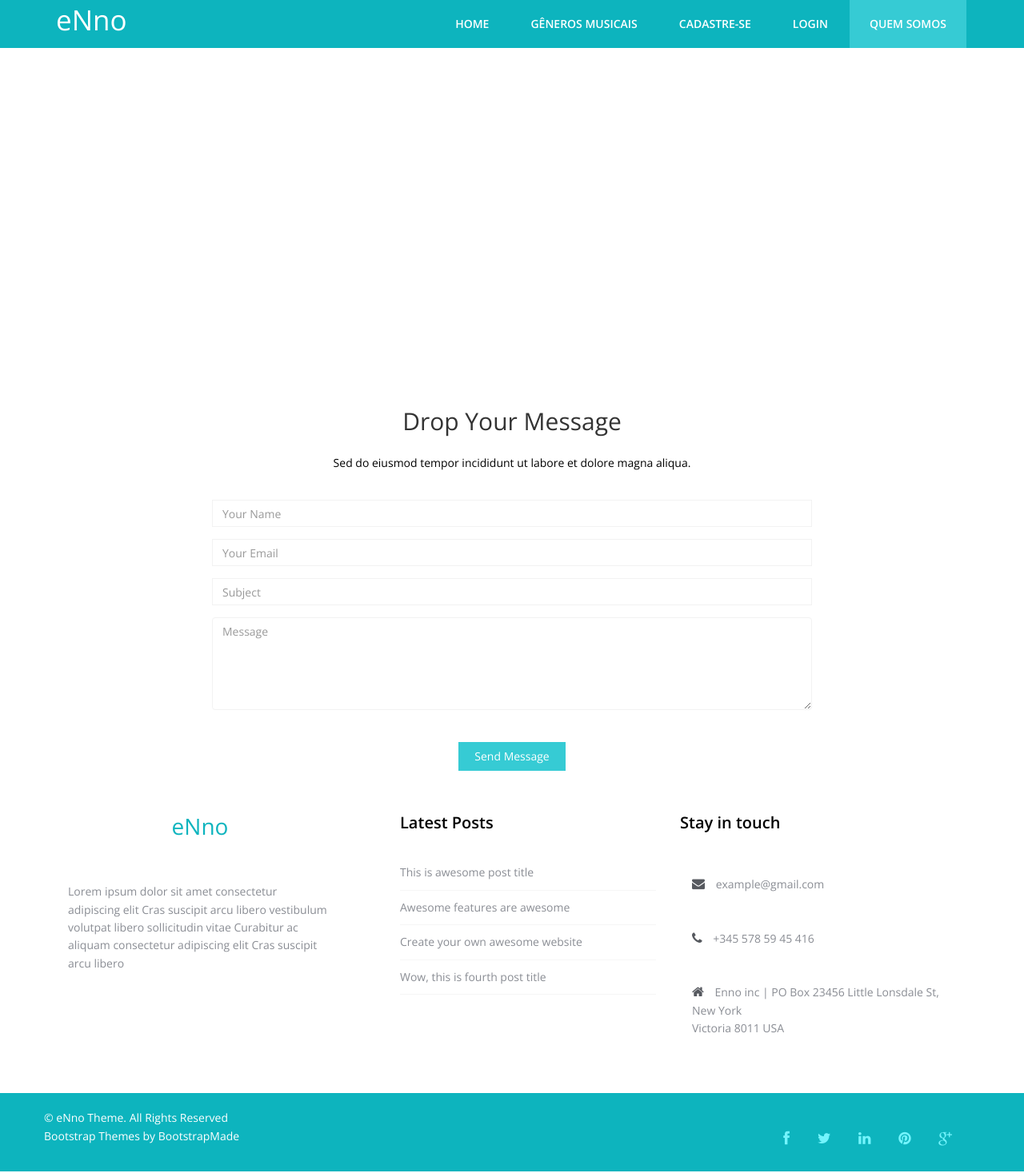
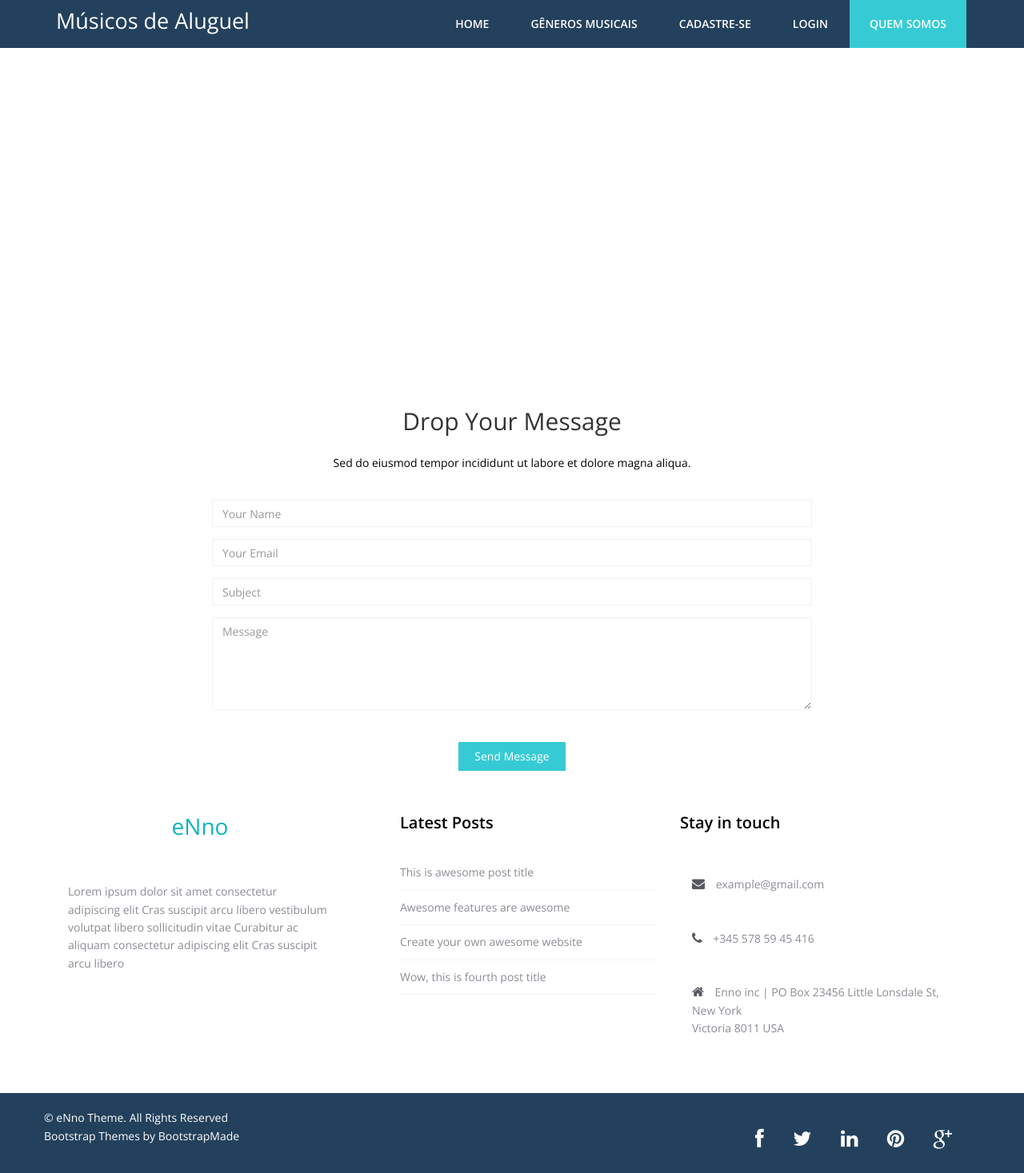
Before and after one commit to Leonardo-AD/template, a PHP site: page /contact.php in a window 1280 px wide. Shown: the whole page at 80% size. Run offline with PHP 8.4, Linux system fonts and the light colour scheme; some libraries are stand-ins or nearby versions.

Commit message:
atualização 10/05/18

```diff
--- a/blog.php
+++ b/blog.php
@@ -5,7 +5,7 @@
   <meta charset="utf-8">
   <meta http-equiv="X-UA-Compatible" content="IE=edge">
   <meta name="viewport" content="width=device-width, initial-scale=1">
-  <title>eNno Bootstrap Template</title>
+  <title>Músicos de Aluguel</title>
 
   <!-- Bootstrap -->
   <link href="css/bootstrap.min.css" rel="stylesheet">
@@ -18,6 +18,7 @@
   <link rel="stylesheet" type="text/css" href="css/demo.css" />
   <link rel="stylesheet" type="text/css" href="css/set1.css" />
   <link href="css/style.css" rel="stylesheet">
+  <link rel="shortcut icon" href="img/logoo.png">
 
 </head>
 
@@ -32,7 +33,7 @@
 					<span class="icon-bar"></span>
 					<span class="icon-bar"></span>
 				</button>
-        <a class="navbar-brand" href="index.php"><span>eNno</span></a>
+        <a class="navbar-brand" href="index.php"><span>Músicos de Aluguel</span></a>
       </div>
       <div class="navbar-collapse collapse">
         <div class="menu">
--- a/contact.php
+++ b/contact.php
@@ -5,7 +5,7 @@
   <meta charset="utf-8">
   <meta http-equiv="X-UA-Compatible" content="IE=edge">
   <meta name="viewport" content="width=device-width, initial-scale=1">
-  <title>eNno Bootstrap Template</title>
+  <title>Músicos de Aluguel</title>
 
   <!-- Bootstrap -->
   <link href="css/bootstrap.min.css" rel="stylesheet">
@@ -18,6 +18,7 @@
   <link rel="stylesheet" type="text/css" href="css/set1.css" />
   <link href="css/overwrite.css" rel="stylesheet">
   <link href="css/style.css" rel="stylesheet">
+  <link rel="shortcut icon" href="img/logoo.png">
 
 </head>
 
@@ -32,7 +33,7 @@
 					<span class="icon-bar"></span>
 					<span class="icon-bar"></span>
 				</button>
-        <a class="navbar-brand" href="index.php"><span>eNno</span></a>
+        <a class="navbar-brand" href="index.php"><span>Músicos de Aluguel</span></a>
       </div>
       <div class="navbar-collapse collapse">
         <div class="menu">
--- a/css/style.css
+++ b/css/style.css
@@ -1,4 +1,3 @@
-/* ==== Google font ==== */
 @import url(https://fonts.googleapis.com/css?family=Open+Sans:400,300,700,600);
 @import url('font-awesome.css');
 @import url('overwrite.css');
@@ -57,7 +56,7 @@ hr {
 }
 a.navbar-brand span {
 	color:#fff;
-	font-size:35px;
+	font-size:27px;
 }
 
 .navbar-collapse {
@@ -72,7 +71,7 @@ a.navbar-brand span {
 .navbar-fixed-top {
   top: 0;
   border-width: 0 0 0;
-  background-color:#0db4be;
+  background-color:#23415c;
 }
 .nav-tabs {
   border-bottom:0;
@@ -557,7 +556,7 @@ footer {
 }
 .last-div {
 	margin-top:40px;
-    background: #0db4be;
+    background: #23415c;
     padding: 20px 0;
     position: relative;
 }
@@ -581,7 +580,7 @@ ul.social-network {
 	list-style:none;
 	margin-top:-20px;
 	float:right;
-	font-size:18px;
+	font-size:25px;
 	margin-right:20px;
 }
 
@@ -591,14 +590,18 @@ ul.social-network li {
 	color:#73f4fc;
 }
 ul.social-network li a {
-	color:#73f4fc;
+	color:#fff;
 }
-ul.social-network li a:hover {
-	color:#fff;
+ul.social-network li a.face:hover {
+	color:#3b5998;
+}
+
+ul.social-network li a.twit:hover {
+  color:#1dcaff;
 }
 
 a.scrollup{
-    color:#fff;
+  color:red;
 	height:55px;
 	width:55px;
 	font-size:22px;
--- a/portfolio.php
+++ b/portfolio.php
@@ -5,7 +5,7 @@
   <meta charset="utf-8">
   <meta http-equiv="X-UA-Compatible" content="IE=edge">
   <meta name="viewport" content="width=device-width, initial-scale=1">
-  <title>eNno Bootstrap Template</title>
+  <title>Músicos de Aluguel</title>
 
   <!-- Bootstrap -->
   <link href="css/bootstrap.min.css" rel="stylesheet">
@@ -18,6 +18,7 @@
   <link rel="stylesheet" type="text/css" href="css/demo.css" />
   <link rel="stylesheet" type="text/css" href="css/set1.css" />
   <link href="css/style.css" rel="stylesheet">
+  <link rel="shortcut icon" href="img/logoo.png">
 
 </head>
 
@@ -32,7 +33,7 @@
 					<span class="icon-bar"></span>
 					<span class="icon-bar"></span>
 				</button>
-        <a class="navbar-brand" href="index.php"><span>eNno</span></a>
+        <a class="navbar-brand" href="index.php"><span>Músicos de Aluguel</span></a>
       </div>
       <div class="navbar-collapse collapse">
         <div class="menu">
--- a/services.php
+++ b/services.php
@@ -5,7 +5,7 @@
   <meta charset="utf-8">
   <meta http-equiv="X-UA-Compatible" content="IE=edge">
   <meta name="viewport" content="width=device-width, initial-scale=1">
-  <title>eNno Bootstrap Template</title>
+  <title>Músicos de Aluguel</title>
 
   <!-- Bootstrap -->
   <link href="css/bootstrap.min.css" rel="stylesheet">
@@ -19,6 +19,7 @@
   <link rel="stylesheet" type="text/css" href="css/set1.css" />
   <link href="css/overwrite.css" rel="stylesheet">
   <link href="css/style.css" rel="stylesheet">
+  <link rel="shortcut icon" href="img/logoo.png">
 
 </head>
 
@@ -33,7 +34,7 @@
 					<span class="icon-bar"></span>
 					<span class="icon-bar"></span>
 				</button>
-        <a class="navbar-brand" href="index.php"><span>eNno</span></a>
+        <a class="navbar-brand" href="index.php"><span>Músicos de Aluguel</span></a>
       </div>
       <div class="navbar-collapse collapse">
         <div class="menu">
```
Also changed, not shown: index.php (+5 -6 lines), img/logoo.png (added).
